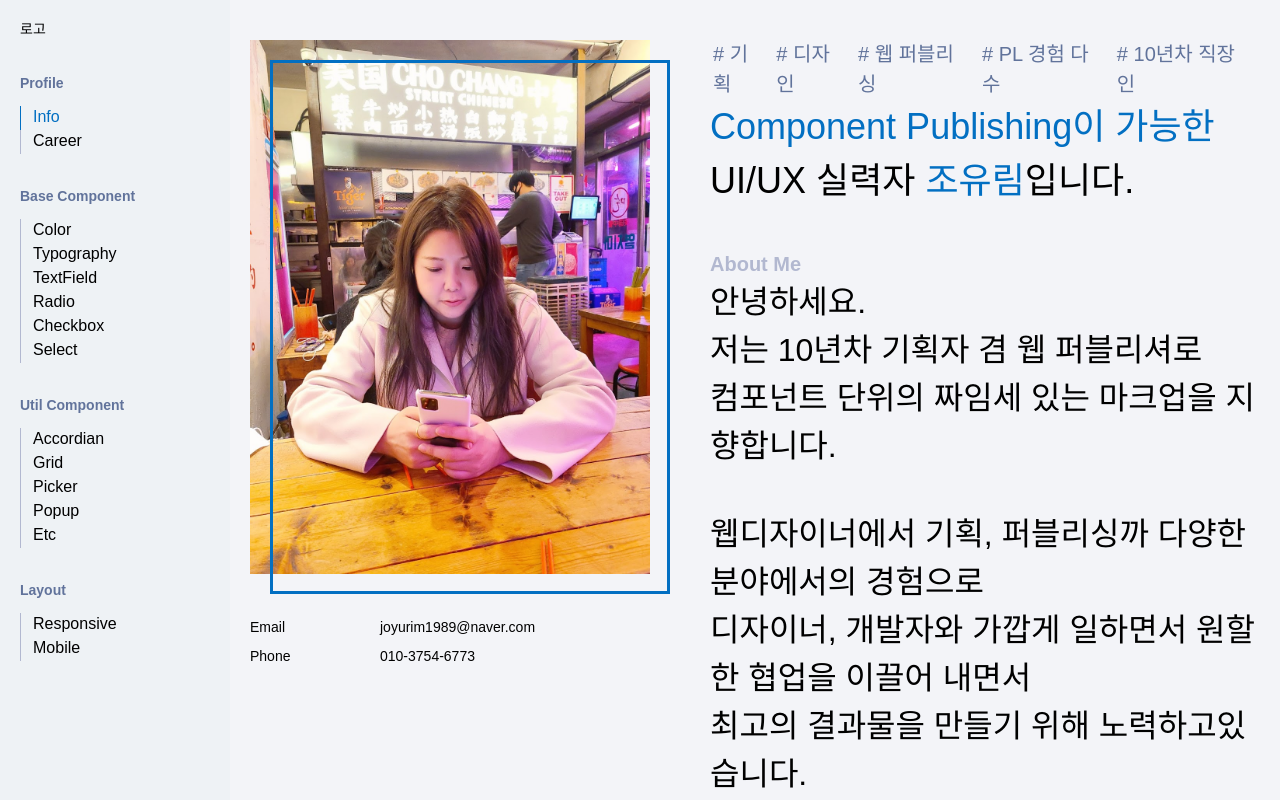
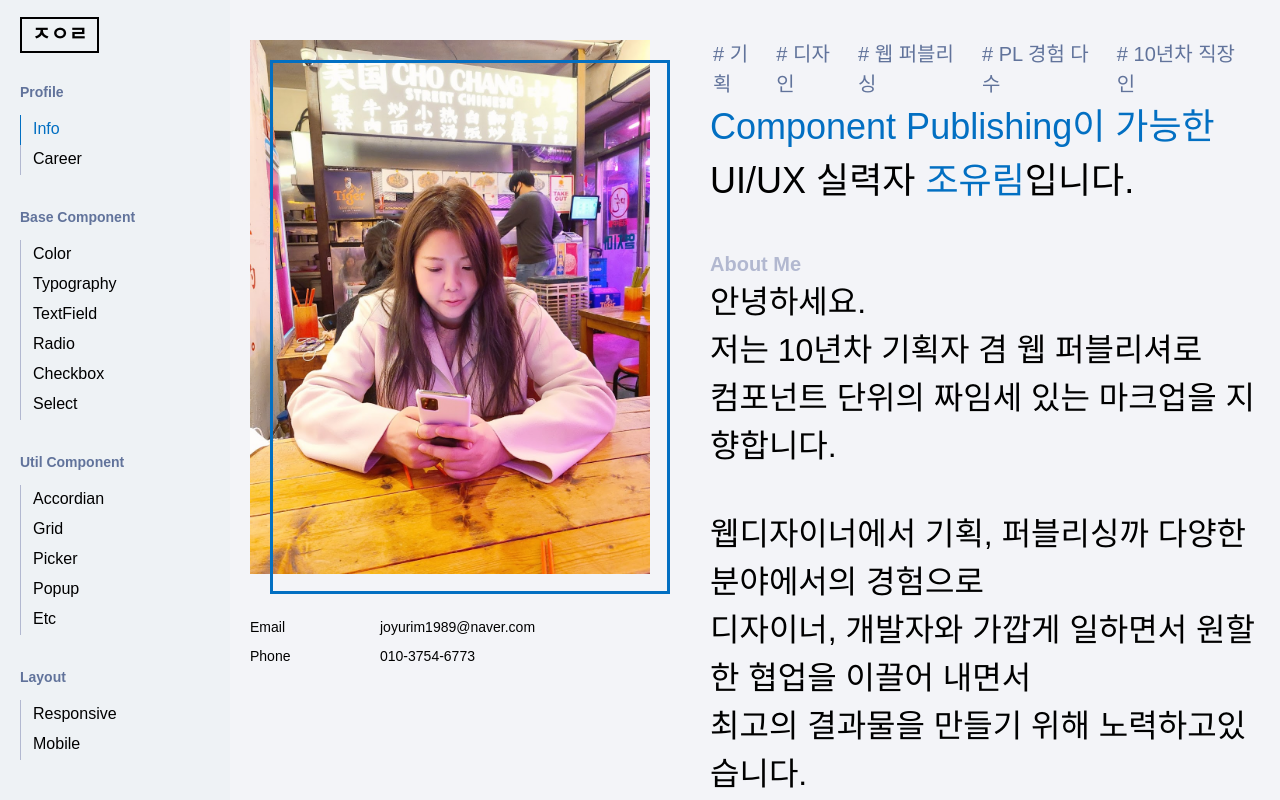
Before and after one commit to joyurim/homepage, a Nuxt app: page /profile/info in a window 1280 px wide. Built offline with nearby package versions, Linux system fonts and the light colour scheme; a web font is replaced by a local one.

Commit message:
사이드바 수정

```diff
--- a/components/Sidebar.vue
+++ b/components/Sidebar.vue
@@ -1,6 +1,6 @@
 <template>
   <nav class="nav">
-    <h1>로고</h1>
+    <h1 class="logo">ㅈㅇㄹ</h1>
     <article
       v-for="nav in navBox"
       :key="`sidebar-nav-${nav.navId}`"
@@ -138,6 +138,13 @@ export default {
   min-width: 230px;
   padding: 20px;
   background: $bg-color;
+  .logo {
+    font-size: 20px;
+    font-weight: 700;
+    padding: 5px 10px;
+    border: 2px solid;
+    display: inline;
+  }
   &__title {
     color: $blue-1;
     font-size: 14px;
@@ -146,7 +153,7 @@ export default {
   &__list {
     &--menu {
       display: block;
-      padding-left: 12px;
+      padding: 3px 12px;
       font-size: 16px;
       border-left: 1px solid $blue-3;
       &.nuxt-link-active {
```
